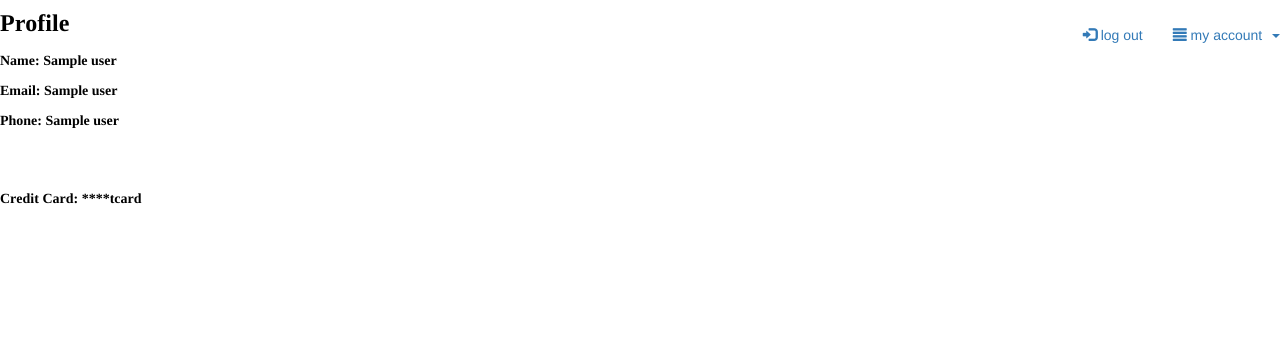
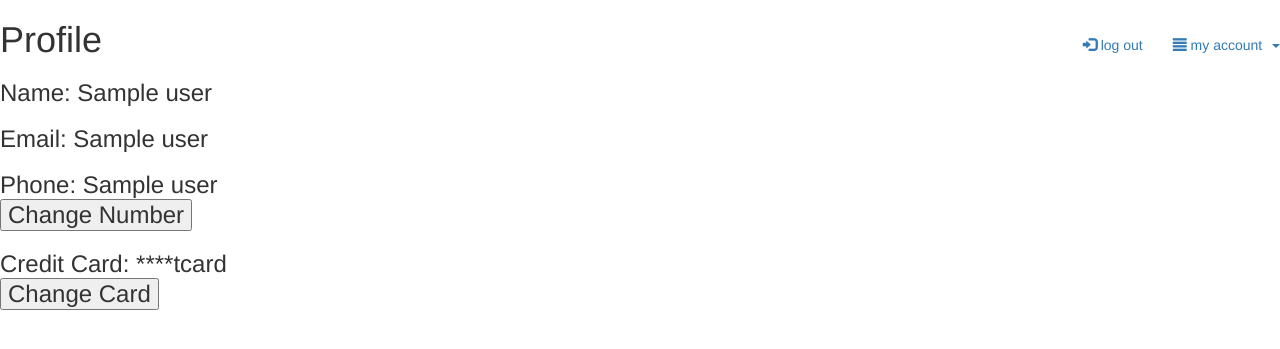
Before and after one commit to wyd856570831/Project1, a Flask app: page /userfile/ in a window 1280 px wide. Shown: the top 349 px of the page. Run offline with Flask 2, Linux system fonts and the light colour scheme; the visitor is signed in with stand-in values (Sample User, id 1); a database or web service that is not in the repository returns one stand-in record (values such as "Sample title"); some libraries are stand-ins or nearby versions.

Commit message:
userfile....

```diff
--- a/dbproject/templates/userfile.html
+++ b/dbproject/templates/userfile.html
@@ -1,31 +1,39 @@
-<!DOCTYPE html PUBLIC "-//W3C//DTD HTML 4.01//EN" "http://www.w3.org/TR/html4/strict.dtd">
-<html>
-<head>
-  <meta http-equiv="Content-Type" content="text/html; charset=utf-8">
-  <meta http-equiv="Content-Style-Type" content="text/css">
-  <title></title>
-  <meta name="Generator" content="Cocoa HTML Writer">
-  <meta name="CocoaVersion" content="1404.47">
-  <style type="text/css">
-    p.p1 {margin: 0.0px 0.0px 0.0px 0.0px; line-height: 14.0px; font: 12.0px Times; color: #000000; -webkit-text-stroke: #000000}
-    p.p4 {margin: 0.0px 0.0px 0.0px 0.0px; line-height: 17.0px; font: 14.0px Times; color: #000000; -webkit-text-stroke: #000000; min-height: 18.0px}
-    span.s1 {font-kerning: none}
-  </style>
-</head>
-<body>
-<p class="p1"><span class="s1">{% extends "header.html" %} {% block body %}</span></p>
-<h1 style="margin: 0.0px 0.0px 16.1px 0.0px; line-height: 28.0px; font: 24.0px Times; color: #000000; -webkit-text-stroke: #000000"><span class="s1"><b>Profile<span class="Apple-converted-space"> </span></b></span></h1>
-<h3 style="margin: 0.0px 0.0px 14.0px 0.0px; line-height: 17.0px; font: 14.0px Times; color: #000000; -webkit-text-stroke: #000000"><span class="s1"><b>Name: {{user_data[1]}}<span class="Apple-converted-space"> </span></b></span></h3>
-<h3 style="margin: 0.0px 0.0px 14.0px 0.0px; line-height: 17.0px; font: 14.0px Times; color: #000000; -webkit-text-stroke: #000000"><span class="s1"><b>Email: {{user_data[3]}}<span class="Apple-converted-space"> </span></b></span></h3>
-<h3 style="margin: 0.0px 0.0px 14.0px 0.0px; line-height: 17.0px; font: 14.0px Times; color: #000000; -webkit-text-stroke: #000000"><span class="s1"><b>Phone: {% if user_data[4] %} {{user_data[4]}}</b></span></h3>
-<p class="p4"><span class="s1"><b></b></span><br></p>
-<h3 style="margin: 0.0px 0.0px 14.0px 0.0px; line-height: 17.0px; font: 14.0px Times; color: #000000; -webkit-text-stroke: #000000"><span class="s1"><b>{% else %}</b></span></h3>
-<p class="p4"><span class="s1"><b></b></span><br></p>
-<h3 style="margin: 0.0px 0.0px 14.0px 0.0px; line-height: 17.0px; font: 14.0px Times; color: #000000; -webkit-text-stroke: #000000"><span class="s1"><b>{% endif %}<span class="Apple-converted-space"> </span></b></span></h3>
-<h3 style="margin: 0.0px 0.0px 14.0px 0.0px; line-height: 17.0px; font: 14.0px Times; color: #000000; -webkit-text-stroke: #000000"><span class="s1"><b>Credit Card: {% if card_data %} ****{{card_data[1][12:]}}</b></span></h3>
-<p class="p4"><span class="s1"><b></b></span><br></p>
-<h3 style="margin: 0.0px 0.0px 14.0px 0.0px; line-height: 17.0px; font: 14.0px Times; color: #000000; -webkit-text-stroke: #000000"><span class="s1"><b>{% else %}</b></span></h3>
-<p class="p4"><span class="s1"><b></b></span><br></p>
-<h3 style="margin: 0.0px 0.0px 14.0px 0.0px; line-height: 17.0px; font: 14.0px Times; color: #000000; -webkit-text-stroke: #000000"><span class="s1"><b>{% endif %}<span class="Apple-converted-space">  </span>{% endblock %}<span class="Apple-converted-space"> </span></b></span></h3>
-</body>
-</html>
+{% extends "header.html" %}
+
+
+<!-- Prepared to Display: name, email, phone, credit card -->
+
+<!-- user_data: uid, name, password, email, phone -->
+<!-- card_data: uid, cardnumber, ownername -->
+
+{% block body %}
+<h1> Profile </h1>
+<h3> Name: {{user_data[1]}} </h3>
+<h3> Email: {{user_data[3]}} </h3>
+<h3> Phone:
+{% if user_data[4] %}
+{{user_data[4]}}
+<form method='GET' action="/add_phone/">
+    <input type='submit' value='Change Number' />
+</form>
+
+{% else %}
+<form method='GET' action="/add_phone/">
+    <input type='submit' value='ADD' />
+</form>
+{% endif %}
+</h3>
+<h3> Credit Card:
+{% if card_data %}
+****{{card_data[1][12:]}}
+<form method='GET' action="/add_card/">
+    <input type='submit' value='Change Card' />
+</form>
+{% else %}
+<form method='GET' action="/add_card/">
+    <input type='submit' value='ADD Card' />
+</form>
+{% endif %}
+
+
+{% endblock %}
```
